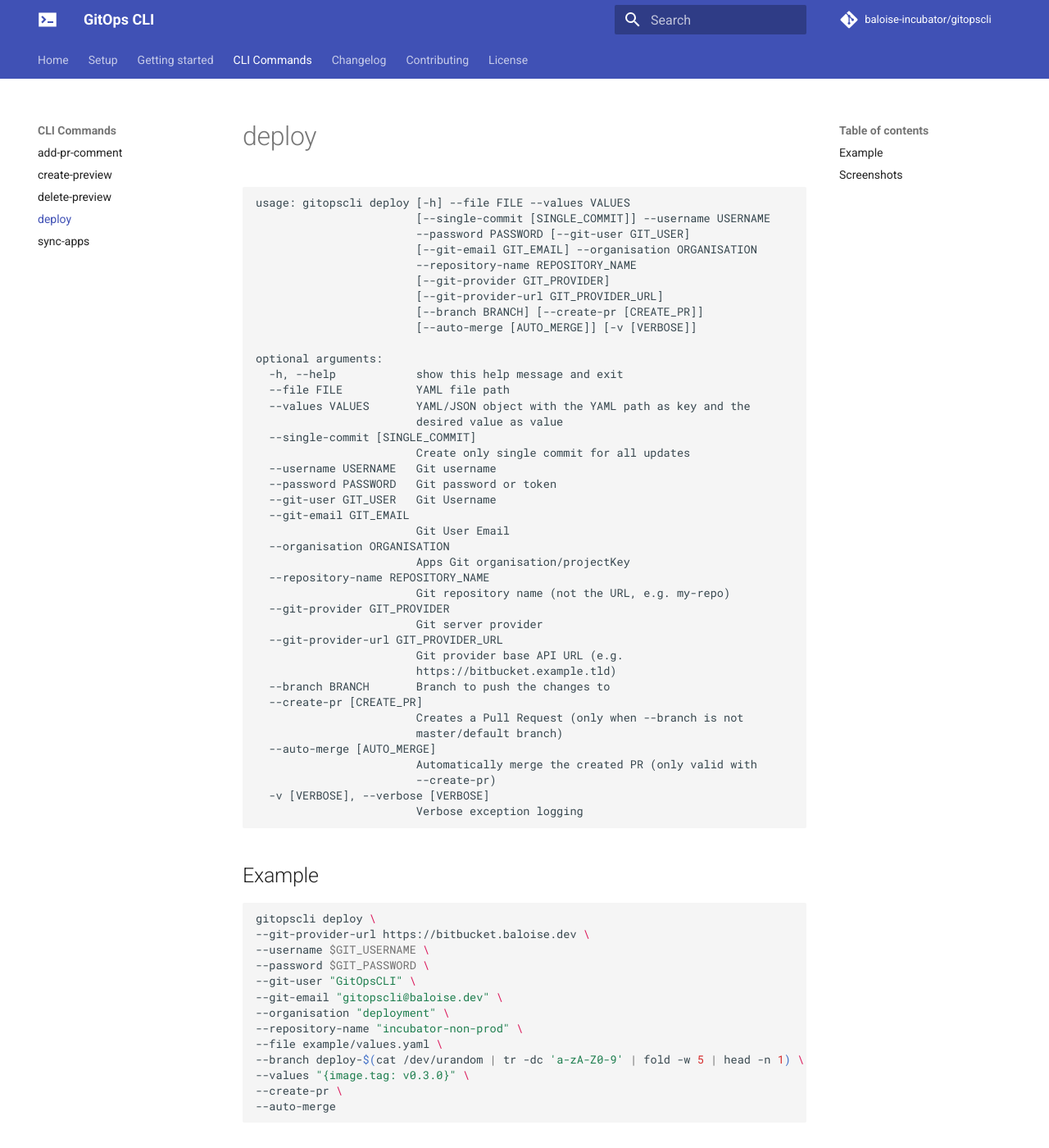
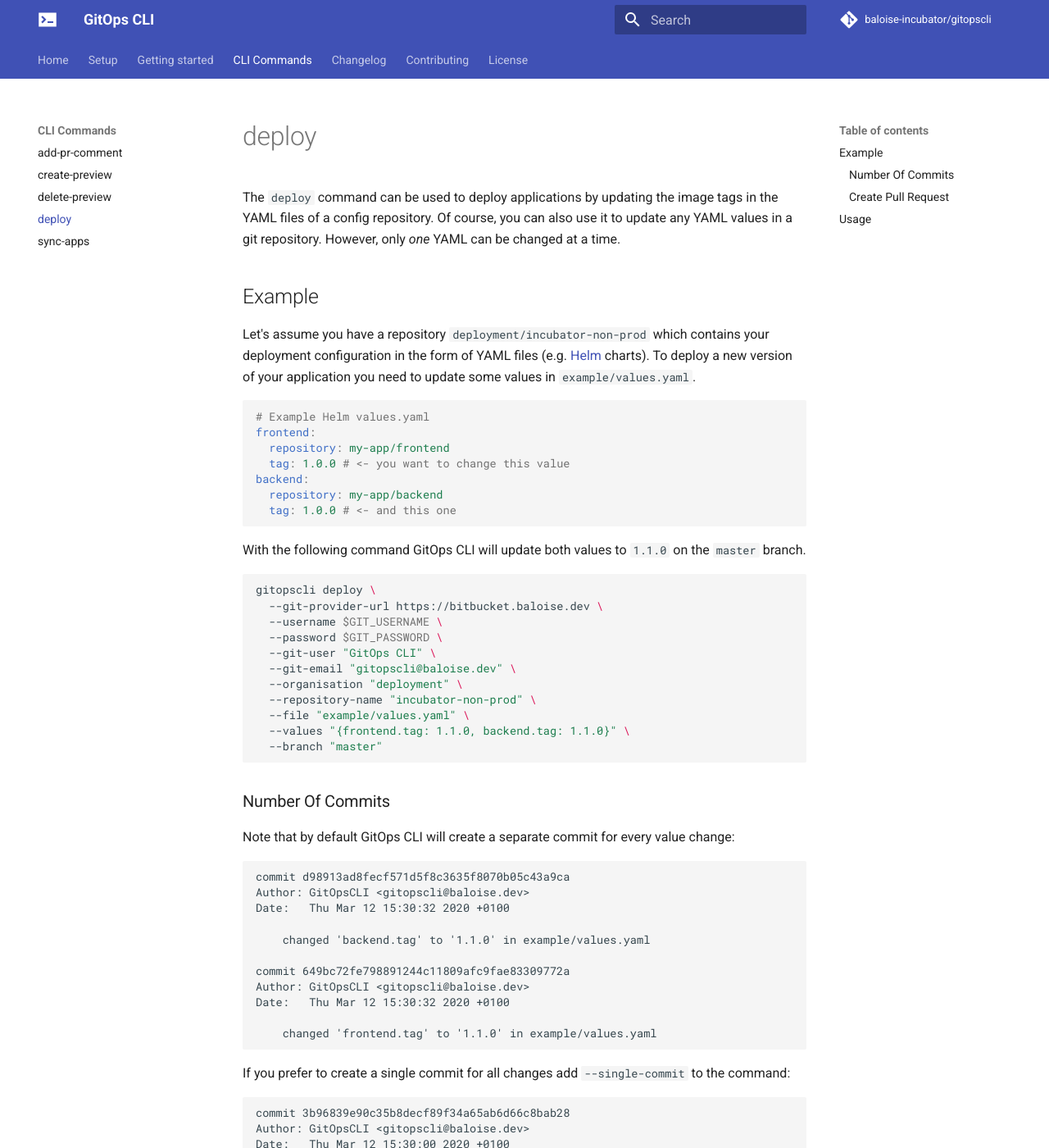
Before and after one commit to baloise/gitopscli, an MkDocs documentation site: the page built from docs/commands/deploy.md, in a window 1280 px wide and 1400 px high. Shown: the whole window at 82% size. Built offline with MkDocs 1.6.1 and Material for MkDocs 9.7.7, drawn with Linux system fonts in a browser that asks for light colours; comment, search, counter and statistics services are not loaded; some of the changed text lies outside the part shown.

Commit message:
brush up deploy doc

````diff
--- a/docs/commands/deploy.md
+++ b/docs/commands/deploy.md
@@ -1,4 +1,95 @@
 # deploy
+
+The `deploy` command can be used to deploy applications by updating the image tags in the YAML files of a config repository. Of course, you can also use it to update any YAML values in a git repository. However, only _one_ YAML can be changed at a time.
+
+## Example
+Let's assume you have a repository `deployment/incubator-non-prod` which contains your deployment configuration in the form of YAML files (e.g. [Helm](https://helm.sh/) charts). To deploy a new version of your application you need to update some values in `example/values.yaml`.
+
+```yaml
+# Example Helm values.yaml
+frontend:
+  repository: my-app/frontend
+  tag: 1.0.0 # <- you want to change this value
+backend:
+  repository: my-app/backend
+  tag: 1.0.0 # <- and this one
+```
+
+With the following command GitOps CLI will update both values to `1.1.0` on the `master` branch.
+
+```bash
+gitopscli deploy \
+  --git-provider-url https://bitbucket.baloise.dev \
+  --username $GIT_USERNAME \
+  --password $GIT_PASSWORD \
+  --git-user "GitOps CLI" \
+  --git-email "gitopscli@baloise.dev" \
+  --organisation "deployment" \
+  --repository-name "incubator-non-prod" \
+  --file "example/values.yaml" \
+  --values "{frontend.tag: 1.1.0, backend.tag: 1.1.0}" \
+  --branch "master"
+```
+
+### Number Of Commits
+
+Note that by default GitOps CLI will create a separate commit for every value change:
+
+```
+commit d98913ad8fecf571d5f8c3635f8070b05c43a9ca
+Author: GitOpsCLI <gitopscli@baloise.dev>
+Date:   Thu Mar 12 15:30:32 2020 +0100
+
+    changed 'backend.tag' to '1.1.0' in example/values.yaml
+
+commit 649bc72fe798891244c11809afc9fae83309772a
+Author: GitOpsCLI <gitopscli@baloise.dev>
+Date:   Thu Mar 12 15:30:32 2020 +0100
+
+    changed 'frontend.tag' to '1.1.0' in example/values.yaml
+```
+
+If you prefer to create a single commit for all changes add `--single-commit` to the command:
+
+```
+commit 3b96839e90c35b8decf89f34a65ab6d66c8bab28
+Author: GitOpsCLI <gitopscli@baloise.dev>
+Date:   Thu Mar 12 15:30:00 2020 +0100
+
+    updated 2 values in example/values.yaml
+
+    frontend.tag: '1.1.0'
+    backend.tag: '1.1.0'
+```
+
+### Create Pull Request
+
+In some cases you might want to create a pull request for your updates. You can achieve this by adding `--create-pr` to the command. The pull request can be left open of merged directly with `--auto-merge`.
+
+!!! info "We recommend creating a random branch name for automatically created pull requests to prevent collisions."
+
+```bash
+gitopscli deploy \
+  --git-provider-url https://bitbucket.baloise.dev \
+  --username $GIT_USERNAME \
+  --password $GIT_PASSWORD \
+  --git-user "GitOps CLI" \
+  --git-email "gitopscli@baloise.dev" \
+  --organisation "deployment" \
+  --repository-name "incubator-non-prod" \
+  --file "example/values.yaml" \
+  --values "{frontend.tag: 1.1.0, backend.tag: 1.1.0}" \
+  --branch deploy-$(cat /dev/urandom | tr -dc 'a-zA-Z0-9' | fold -w 5 | head -n 1) \
+  --create-pr \
+  --auto-merge
+```
+
+![Example PR Overview](../assets/images/screenshots/example-pr-overview.png?raw=true "Example of the created PR")
+![Example PR Diff](../assets/images/screenshots/example-pr-diff.png?raw=true "Example of the PR file diff")
+![Example PR Commits](../assets/images/screenshots/example-pr-commits.png?raw=true "Example of a PR commits")
+
+
+## Usage
 ```
 usage: gitopscli deploy [-h] --file FILE --values VALUES
                         [--single-commit [SINGLE_COMMIT]] --username USERNAME
@@ -41,24 +132,3 @@ optional arguments:
   -v [VERBOSE], --verbose [VERBOSE]
                         Verbose exception logging
 ```
-
-## Example
-```bash
-gitopscli deploy \
---git-provider-url https://bitbucket.baloise.dev \
---username $GIT_USERNAME \
---password $GIT_PASSWORD \
---git-user "GitOpsCLI" \
---git-email "gitopscli@baloise.dev" \
---organisation "deployment" \
---repository-name "incubator-non-prod" \
---file example/values.yaml \
---branch deploy-$(cat /dev/urandom | tr -dc 'a-zA-Z0-9' | fold -w 5 | head -n 1) \
---values "{image.tag: v0.3.0}" \
---create-pr \
---auto-merge
-```
-
-## Screenshots
-![Example PR Overview](../assets/images/screenshots/example_pr_overview.png?raw=true "Example of a created PR")
-![Example PR Diff](../assets/images/screenshots/example_pr_diff.png?raw=true "Example of a PR yaml file diff")
````
Also changed, not shown: docs/assets/images/screenshots/example-pr-commits.png (added), docs/assets/images/screenshots/example-pr-diff.png (added), docs/assets/images/screenshots/example-pr-overview.png (added), docs/assets/images/screenshots/example_pr_diff.png (deleted), docs/assets/images/screenshots/example_pr_overview.png (deleted).
